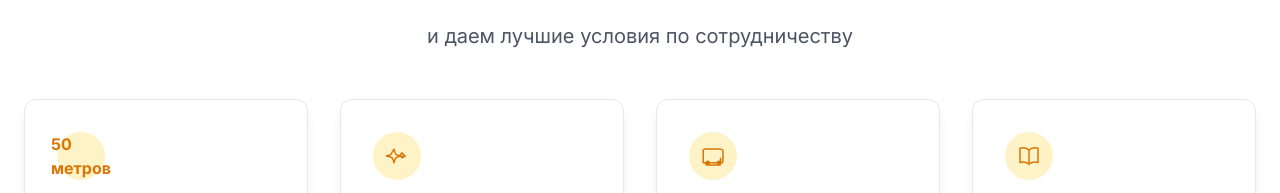
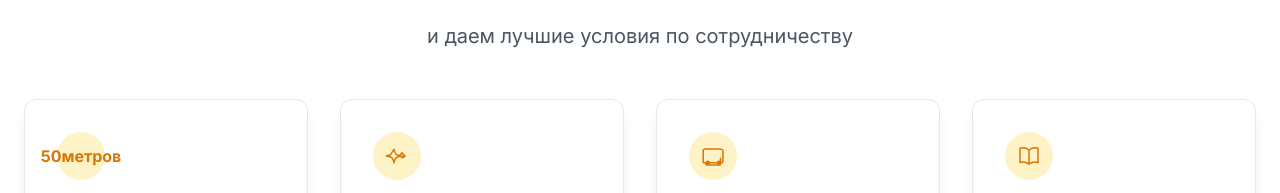
Before and after one commit to SilkShineDK/Silk-Shine, a plain HTML site: page index.html in a window 1280 px wide. Shown: the part 1003-1196 px from the top of the page. Drawn offline with nearby package versions, Linux system fonts and the light colour scheme.

Commit message:
Update index.html

```diff
--- a/index.html
+++ b/index.html
@@ -256,7 +256,7 @@
             <p class="sub-title animated-element" style="transition-delay: 0.1s;">и даем лучшие условия по сотрудничеству</p>
             <div class="grid md:grid-cols-2 lg:grid-cols-4 gap-8">
                 <div class="card animated-element" style="transition-delay: 0.2s;">
-                    <div class="icon-placeholder"><span>50 метров</span></div>
+                    <div class="icon-placeholder"><span>50метров</span></div>
                     <h3 class="text-xl font-semibold mb-3 text-gray-800">Минимальный опт от 50 метров</h3>
                     <p class="text-gray-600 text-sm">Работаем с малым и средним бизнесом. Тестируйте новые ткани, гибко формируйте ассортимент, не замораживайте бюджет.</p>
                 </div>
```
